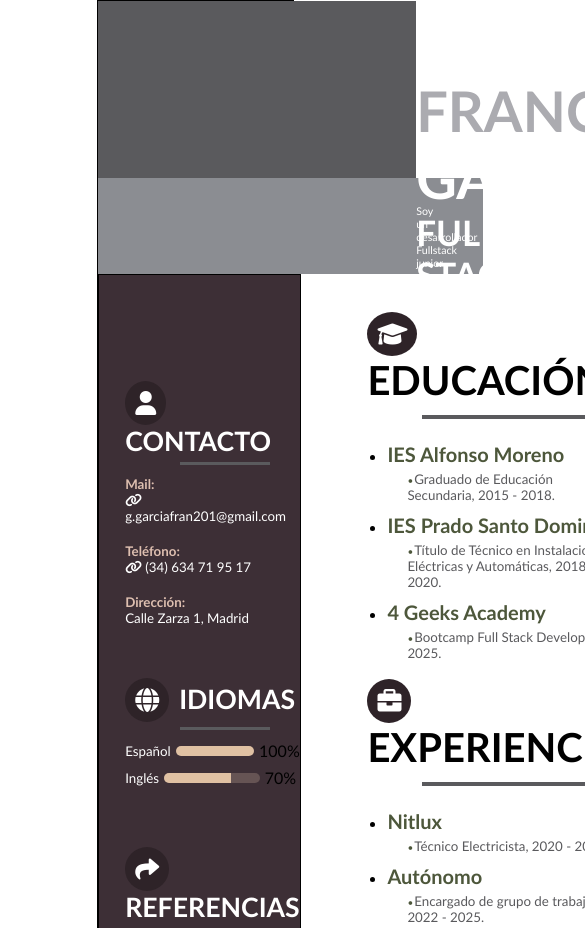
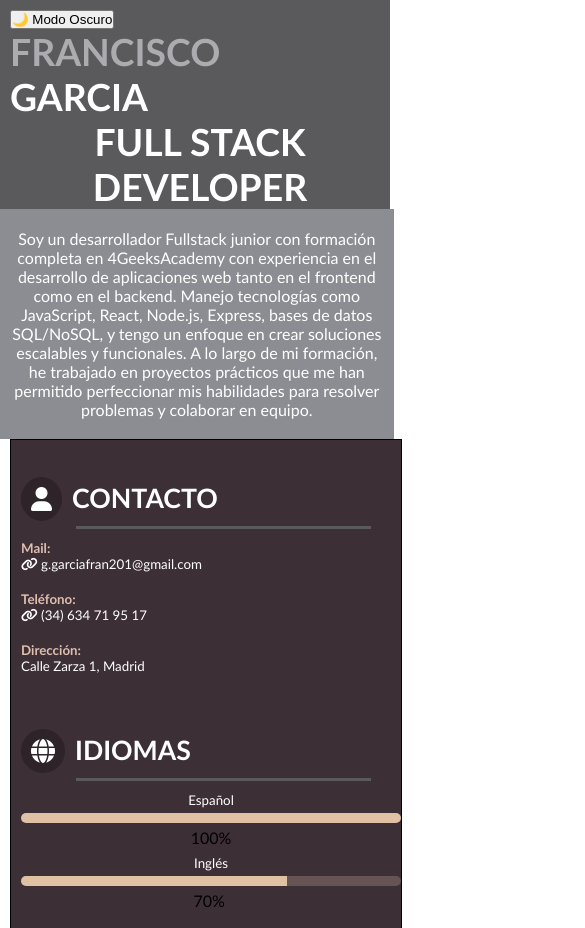
Before and after one commit to breatheco-de/exercise-build-your-resume-html-css, a plain HTML site: page index.html in a window 390 px wide. Shown: the top 928 px of the page, 585 px wide, since content can reach past the window. Drawn offline with Linux system fonts and the light colour scheme.

Commit message:
Se añade que sea responsive

```diff
--- a/styles.css
+++ b/styles.css
@@ -1,4 +1,3 @@
-
 * {
   margin: 0;
   padding: 0;
@@ -6,6 +5,8 @@
 
 body {
   font-family: 'Trebuchet MS', sans-serif;
+  margin: 0;
+  padding: 0;
 }
 
 a {
@@ -22,7 +23,7 @@ h1 {
   display: inline;
 }
 
-h3 {
+h2, h3 {
   font-size: 20pt;
   text-align: center;
 }
@@ -51,13 +52,31 @@ li p {
   margin-bottom: 10px;
 }
 
+header {
+  display: flex;
+  flex-direction: column;
+  align-items: flex-start;
+  background-color: #5a5a5d;
+  font-size: 17.5pt;
+  padding-left: 20px;
+  padding-top: 20px;
+  text-align: left;
+  color: white;
+  height: auto;
+}
 
-
-
+section {
+  background-color: #8b8d92;
+  font-size: 8pt;
+  color: white;
+  padding: 20px;
+  text-align: left;
+  height: auto;
+  width: 95.8%;
+}
 
 .container {
   width: 50%;
-  height: 1100px;
   margin: 0 auto;
   border: 1px solid black;
 }
@@ -138,38 +157,96 @@ li p {
   margin-right: 1px;
 }
 
+button {
+  display: flex;
+  justify-content: flex-end;
+  cursor: pointer;
+}
+
+.icono-circular {
+  background-color: #2e2328;
+  color: white;
+  border-radius: 50%;
+  padding: 10px;
+  font-size: 24px;
+  margin-right: 10px;
+  display: inline-flex;
+  align-items: center;
+  justify-content: center;
+}
+
+/* Modo oscuro */
+.dark-mode {
+  background: #121212;
+  color: white;
+}
+
+/* Media Queries para hacerlo responsive */
+
+/* Cambios para pantallas más pequeñas */
+@media (max-width: 768px) {
+
+  header {
+    padding-left: 15px;
+    padding-top: 15px;
+    font-size: 14pt;
+    text-align: center;
+  }
+
+  /* Para el section */
+  section {
+    padding-left: 10px;
+    padding-right: 10px;
+    font-size: 12pt;
+    text-align: center;
+  }
+
+
+  .container {
+    width: 100%;
+    border: none;
+  }
+
+  .container1 {
+    flex-direction: column;
+    padding-left: 10px;
+  }
+
+  .container2 {
+    width: 100%;
+    padding-left: 10px;
+    padding-top: 10px;
+  }
+
+  .container3 {
+    padding-left: 10px;
+  }
+
+  h1 {
+    font-size: 32pt;
+  }
+
+  h2 {
+    font-size: 20pt;
+  }
+}
+
+@media (max-width: 480px) {
+  /* Para dispositivos muy pequeños */
+  header {
+    font-size: 12pt;
+    padding-left: 10px;
+    padding-top: 10px;
+  }
+
+  h1, h2 {
+    font-size: 28pt;
+  }
+}
 
 
 
-header {
-  display: block;
-  height: 150px;
-  width: auto;
-  background-color: #5a5a5d;
-  font-size: 17.5pt;
-  padding-left: 239pt;
-  padding-top: 20pt;
-  text-align: left;
-  color: white;
-}
-
-section {
-  background-color: #8b8d92;
-  width: auto;
-  height: 70px;
-  font-size: 8pt;
-  padding-left: 239pt;
-  padding-right: 50pt;
-  padding-top: 20pt;
-  text-align: left;
-  color: white;
-}
-
-.contact {
-  display: flex;
-  flex-direction: column;
-}
-
+/* Barra de progreso */
 .progress-bar {
   display: flex;
   align-items: center;
@@ -197,25 +274,13 @@ section {
   background-color: #e0c1a3;
 }
 
-.icono-circular {
-  background-color: #2e2328;
-  color: white;
-  border-radius: 50%;
-  padding: 10px;
-  font-size: 24px;
-  margin-right: 10px;
-  display: inline-flex;
-  align-items: center;
-  justify-content: center;
+@media (max-width: 768px) {
+  .progress-bar {
+    flex-direction: column;
+  }
+
+  .bar {
+    max-width: none;
+    width: 100%;
+  }
 }
-.dark-mode {
-  background: #121212;
-  color: white;
-}
-
-button {
-  display: flex;
-  margin-left:520px;
-  justify-content: flex-end;
-  cursor: pointer;
-}
```
